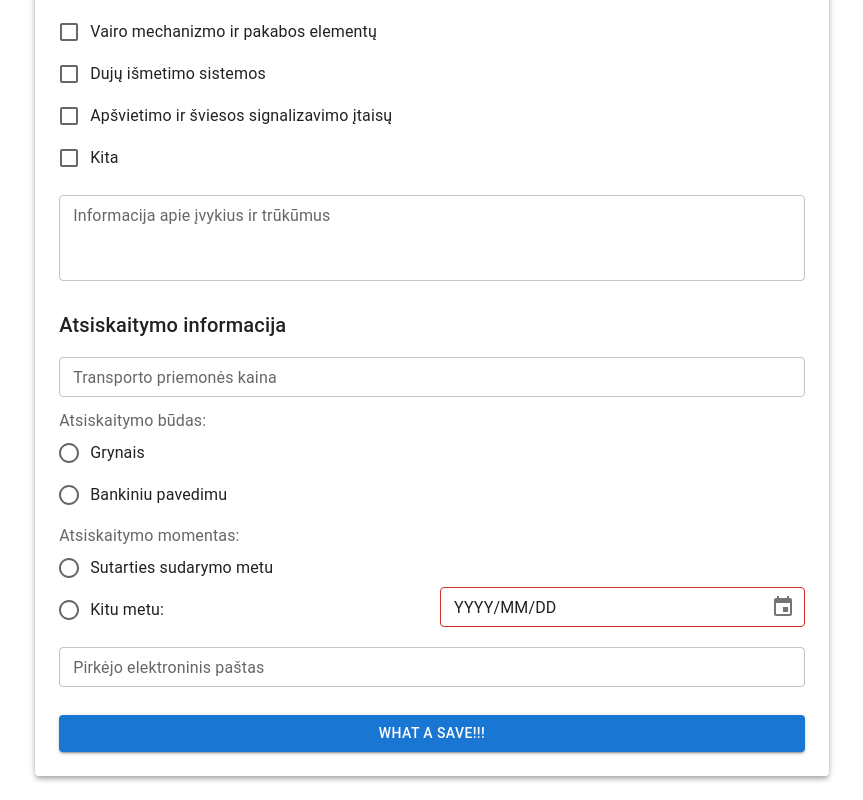
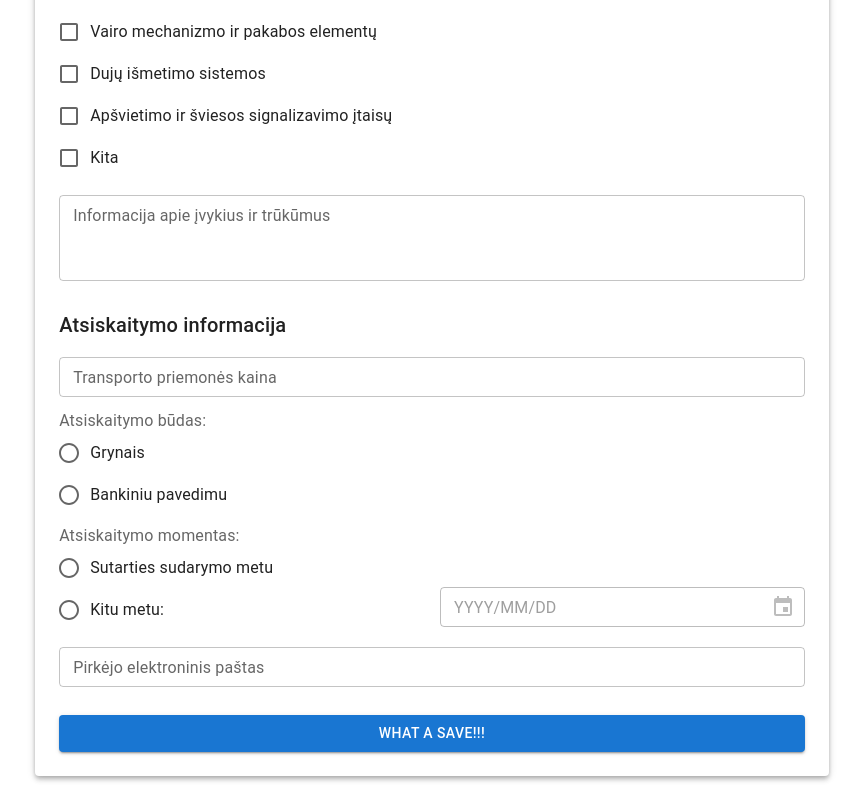
Before and after one commit to AudriusMasiulionis/auto_buyer, a Next.js app in the folder apps/fe/: page / in a window 1280 px wide. Shown: the part 1268-2068 px from the top of the page, without its empty margins (208-1071 px from the left). Built offline with nearby package versions, Linux system fonts and the light colour scheme.

Commit message:
Rm redundant form field

```diff
--- a/apps/fe/src/components/form/PPForm.tsx
+++ b/apps/fe/src/components/form/PPForm.tsx
@@ -30,7 +30,6 @@ export type FormValues = {
   // payment info
   price: number | "";
   paymentMethod: PaymentMethod | "";
-  isPaymentDateNow: FormBoolean;
   paymentDate: string;
   buyersEmail: string;
 };
@@ -56,7 +55,6 @@ export const PPForm = () => {
       incidentsInformation: "",
       price: "",
       paymentMethod: "",
-      isPaymentDateNow: "",
       paymentDate: new Date().toISOString(),
       buyersEmail: ""
     }
--- a/apps/fe/src/components/form/PaymentInfoForm.tsx
+++ b/apps/fe/src/components/form/PaymentInfoForm.tsx
@@ -11,13 +11,14 @@ import {
 import { Stack } from "@mui/system";
 import { DesktopDatePicker, LocalizationProvider } from "@mui/x-date-pickers";
 import { AdapterDateFns } from "@mui/x-date-pickers/AdapterDateFns";
+import { useState } from "react";
 import { Controller, useFormContext } from "react-hook-form";
 import { FormValues } from "./PPForm";
 
 const PaymentInfoForm = () => {
-  const { control, watch } = useFormContext<FormValues>();
+  const [isPaymentToday, setIsPaymentToday] = useState(true);
 
-  const isPaymentDateNow = watch("isPaymentDateNow");
+  const { control } = useFormContext<FormValues>();
 
   return (
     <Stack gap={1}>
@@ -56,32 +57,26 @@ const PaymentInfoForm = () => {
       />
 
       <Stack direction="row" gap={2} alignItems="end">
-        <Controller
-          name="isPaymentDateNow"
-          control={control}
-          render={({ field }) => (
         <FormControl sx={{ flex: 1 }}>
           <FormLabel id="payment-date">Atsiskaitymo momentas:</FormLabel>
           <RadioGroup
-                {...field}
             aria-labelledby="payment-date"
             defaultValue=""
             sx={{ flex: 1 }}
           >
             <FormControlLabel
-                  value="true"
+              onChange={() => setIsPaymentToday(true)}
               control={<Radio />}
               label="Sutarties sudarymo metu"
             />
             <FormControlLabel
-                  value="false"
+              onChange={() => setIsPaymentToday(false)}
               control={<Radio />}
               label="Kitu metu:"
             />
           </RadioGroup>
         </FormControl>
-          )}
-        />
+
         <Box sx={{ flex: 1 }}>
           <Controller
             name="paymentDate"
@@ -92,7 +87,7 @@ const PaymentInfoForm = () => {
                   format="yyyy/MM/dd"
                   value={value}
                   onChange={onChange}
-                  disabled={isPaymentDateNow === "true"}
+                  disabled={isPaymentToday}
                 />
               </LocalizationProvider>
             )}
```
Lines whose indentation alone changed are shown as unchanged.
